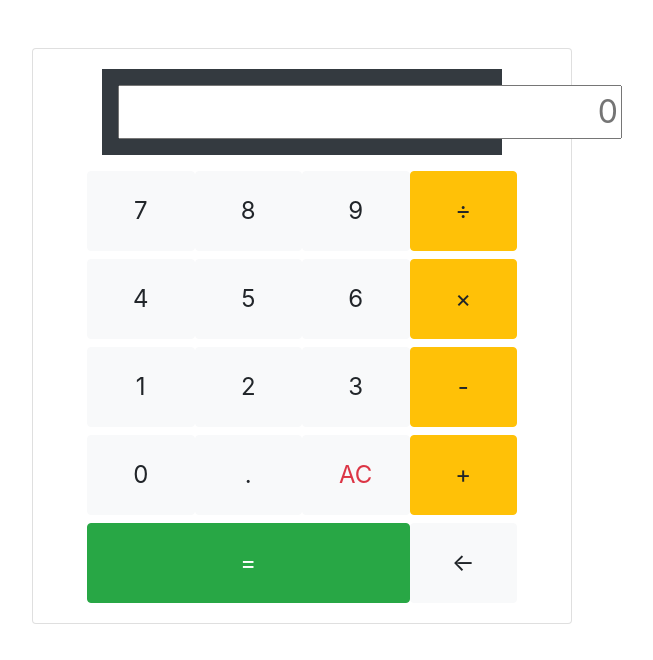
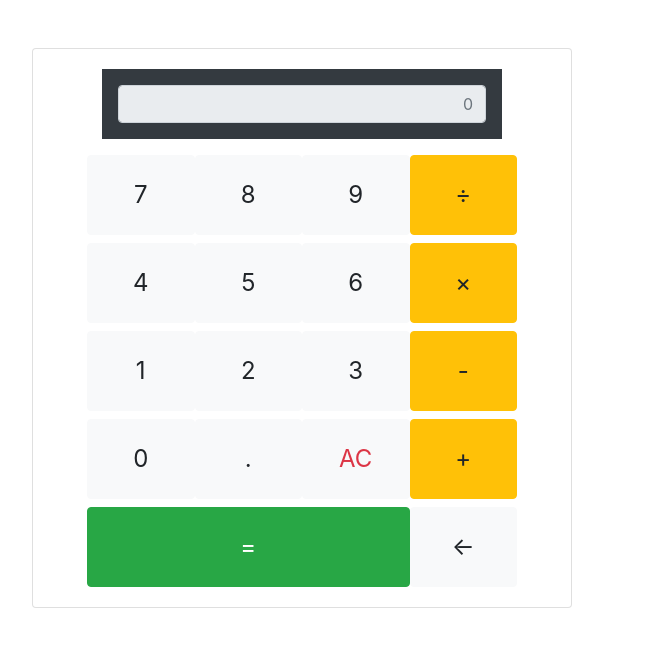
Before and after one commit to rithikgeorgecherian/calculator, a plain HTML site: page index.html in a window 1280 px wide. Shown: the whole page, without its empty margins (338-991 px from the left). Drawn offline with nearby package versions, Linux system fonts and the light colour scheme.

Commit message:
added form-control

```diff
--- a/index.html
+++ b/index.html
@@ -15,7 +15,7 @@
           <div class="card-body">
             <div class="calculator">
               <div class="calculator-display bg-dark text-white text-right p-3 mb-3">
-                <input id="result" type="text" placeholder="0"  style="text-align: right;" readonly >
+                <input id="result" type="text" placeholder="0" class="form-control"  style="text-align: right;" readonly >
               </div>
               <div class="calculator-buttons">
                 <div class="row">
```
